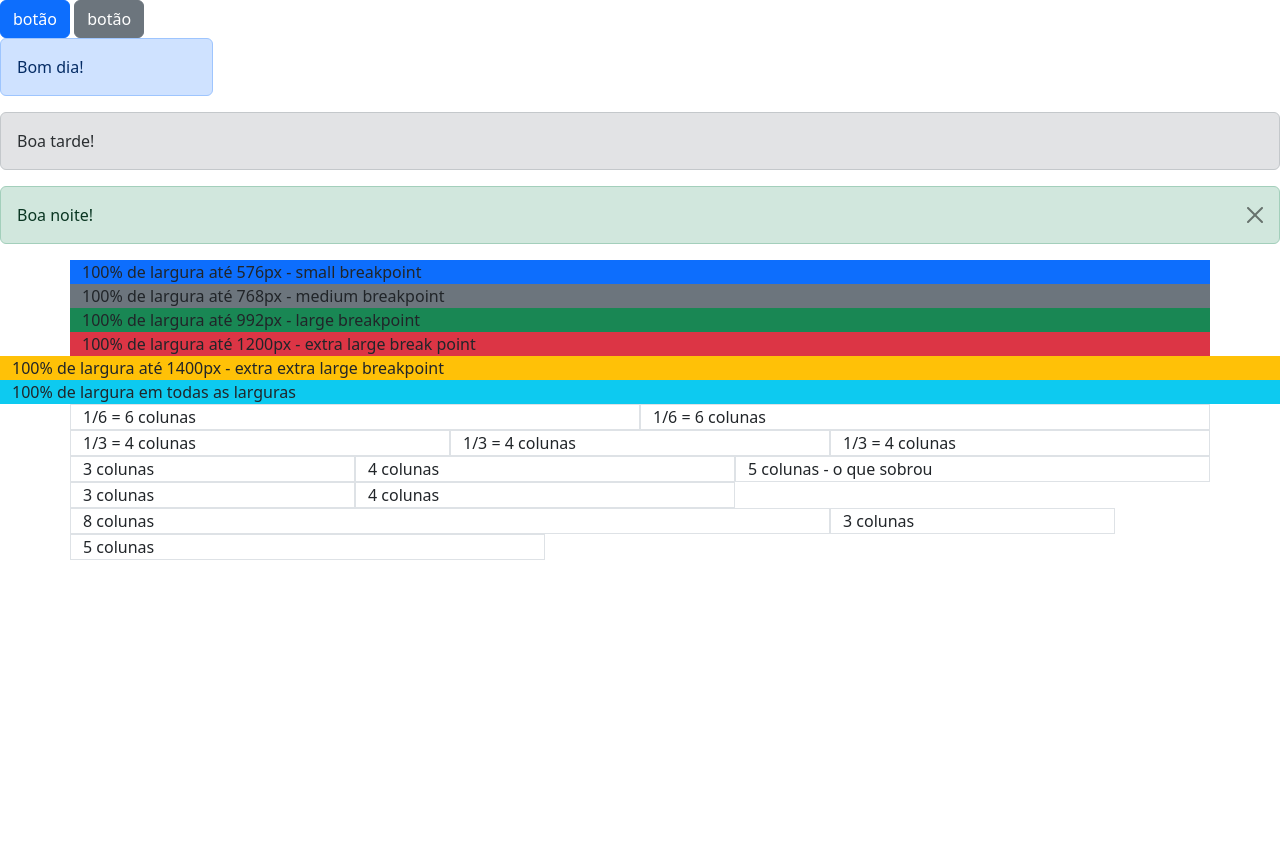
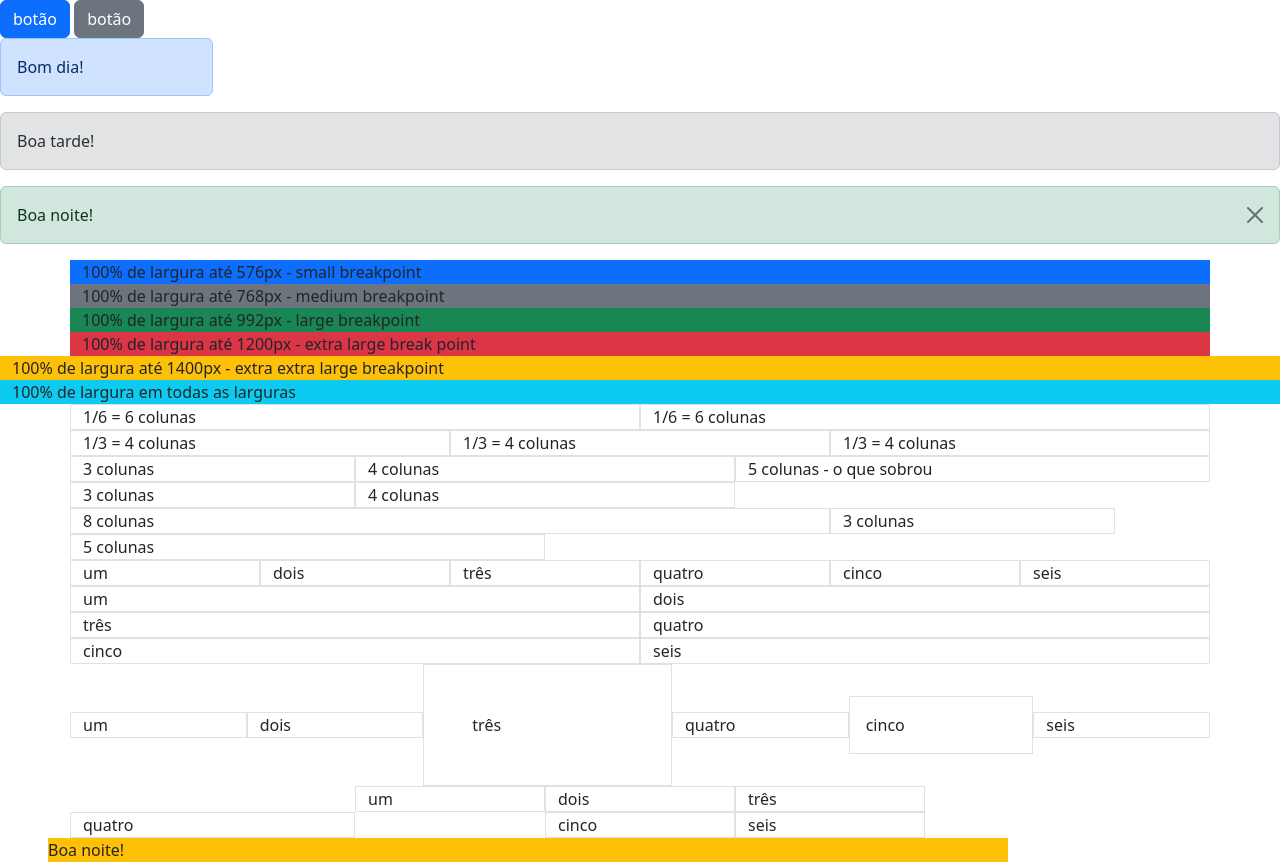
Before and after one commit to caiquefrd/Faculdade, a plain HTML site: page Desenvolvimento Web/Exercicios Aula 5 - Bootstrapp/index.html in a window 1280 px wide. Before the commit the page ends 800 px from the top, so only its background shows below. Drawn offline with nearby package versions, Linux system fonts and the light colour scheme.

Commit message:
atualização exercicios bootstrap

```diff
--- a/Desenvolvimento Web/Exercicios Aula 5 - Bootstrapp/index.html
+++ b/Desenvolvimento Web/Exercicios Aula 5 - Bootstrapp/index.html
@@ -65,5 +65,51 @@
 			<div class="col-5 border">5 colunas</div>
 		  </div>
 		</div>
+		<div class="container">
+			<div class="row">
+			  <div class="col-xs-12 col-sm-6 col-md-4 col-lg-3 col-xl-2 border">um</div>
+			  <div class="col-xs-12 col-sm-6 col-md-4 col-lg-3 col-xl-2 border">dois</div>
+			  <div class="col-xs-12 col-sm-6 col-md-4 col-lg-3 col-xl-2 border">três</div>
+			  <div class="col-xs-12 col-sm-6 col-md-4 col-lg-3 col-xl-2 border">quatro</div>
+			  <div class="col-xs-12 col-sm-6 col-md-4 col-lg-3 col-xl-2 border">cinco</div>
+			  <div class="col-xs-12 col-sm-6 col-md-4 col-lg-3 col-xl-2 border">seis</div>
+			</div>
+		  </div>
+		  <div class="container">
+			<div class="row row-cols-2">
+			  <div class="col border">um</div>
+			  <div class="col border">dois</div>
+			  <div class="col border">três</div>
+			  <div class="col border">quatro</div>
+			  <div class="col border">cinco</div>
+			  <div class="col border">seis</div>
+			</div>
+		  </div>
+		  <div class="container">
+			<div class="row align-items-center">
+			  <div class="col border">um</div>
+			  <div class="col border">dois</div>
+			  <div class="col border p-5">três</div>
+			  <div class="col border">quatro</div>
+			  <div class="col border p-3">cinco</div>
+			  <div class="col border">seis</div>
+			</div>
+		  </div>
+		  <div class="container">
+			<div class="row">
+			  <div class="col-2 border offset-3">um</div>
+			  <div class="col-2 border">dois</div>
+			  <div class="col-2 border">três</div>
+			</div>
+			<div class="row">
+			  <div class="col-3 border ">quatro</div>
+			  <div class="col-2 border offset-2">cinco</div>
+			  <div class="col-2 border">seis</div>
+			</div>
+		  </div>
+		  <div class="mx-auto mx-sm-0 mx-md-2 mx-lg-5 w-75 bg-warning">
+			Boa noite!
+		  </div>
+
 </body>
 </html>
```
Also changed, not shown: Desenvolvimento Web/Exercicios Aula 5 - Bootstrapp/Exercicio1.html (+15 -11 lines), 1 other file.
